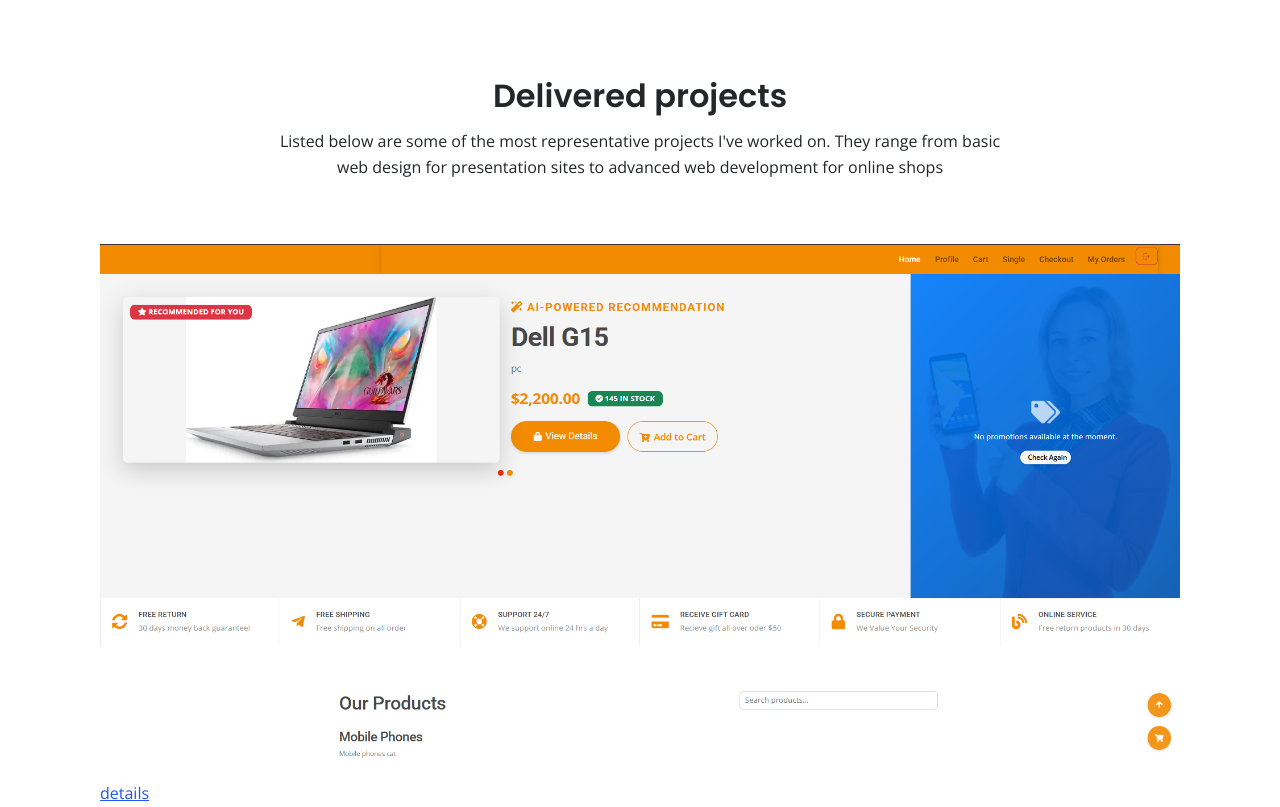
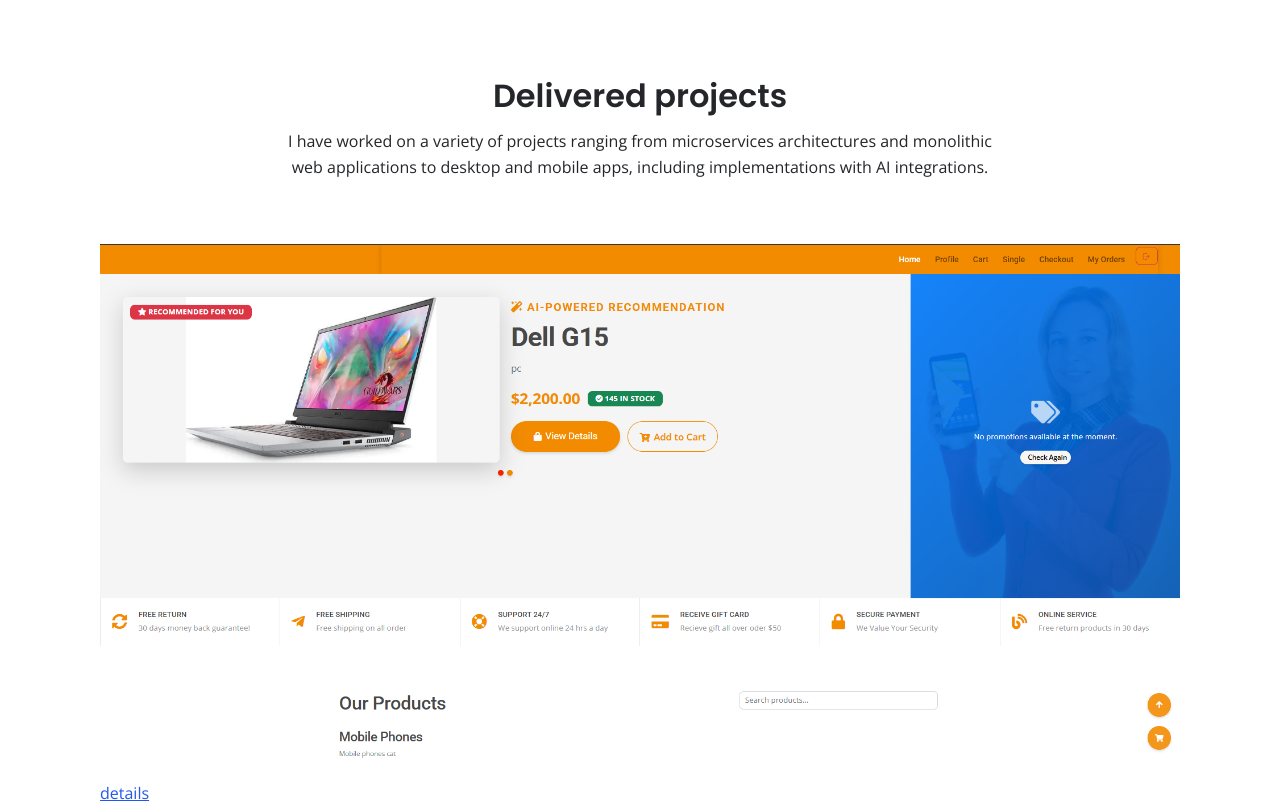
Before and after one commit to ImedBouzidi/MyPortfolio, a plain HTML site: page index.html in a window 1280 px wide. Shown: the part 3420-4227 px from the top of the page. Drawn offline with nearby package versions, Linux system fonts and the light colour scheme.

Commit message:
changed desc

```diff
--- a/index.html
+++ b/index.html
@@ -265,7 +265,7 @@
             <div class="row">
                 <div class="col-lg-12">
                     <h2 class="h2-heading">Delivered projects</h2>
-                    <p class="p-heading">Listed below are some of the most representative projects I've worked on. They range from basic web design for presentation sites to advanced web development for online shops</p>
+                    <p class="p-heading">I have worked on a variety of projects ranging from microservices architectures and monolithic web applications to desktop and mobile apps, including implementations with AI integrations.</p>
                 </div> <!-- end of col -->
             </div> <!-- end of row -->
             <div class="row">
```
